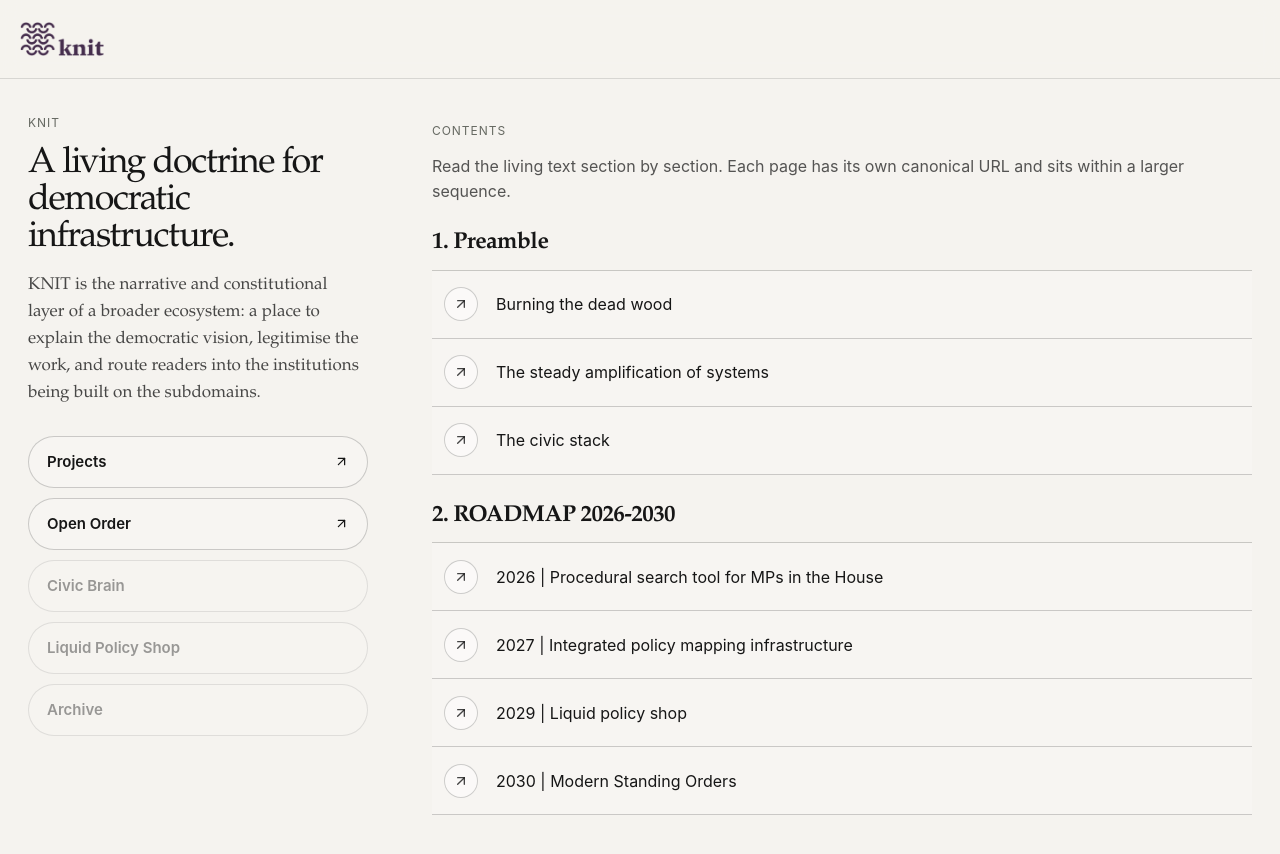
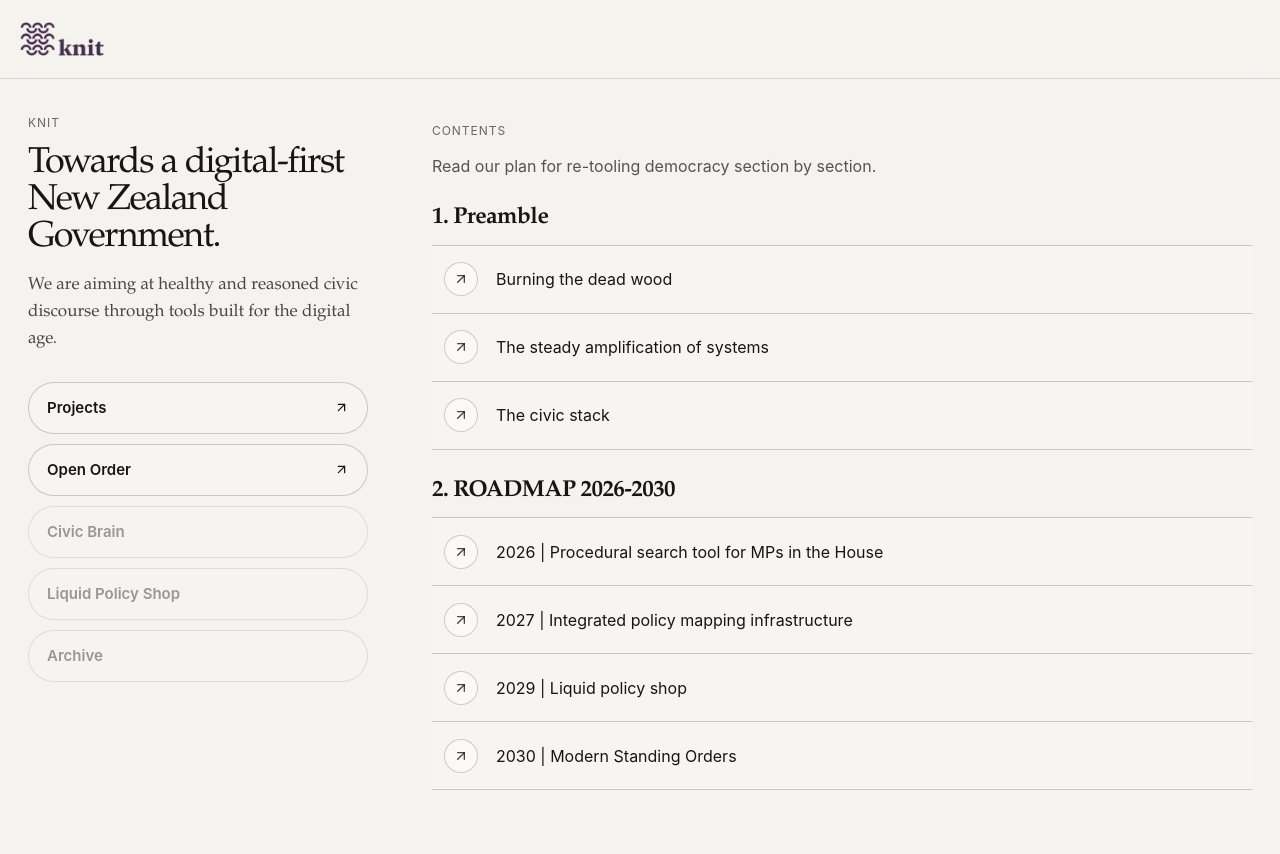
Before and after one commit to KNIT-NZ/knit, a Next.js app: page / in a window 1280 px wide. Shown: the top 854 px of the page. Built offline with nearby package versions, Linux system fonts and the light colour scheme.

Commit message:
ns polish

```diff
--- a/app/page.tsx
+++ b/app/page.tsx
@@ -22,7 +22,7 @@ const homeSidebarLinks = [
     enabled: false,
     external: true,
   },
-   {
+  {
     title: "Liquid Policy Shop",
     href: "https://tbd.knit.nz",
     enabled: false,
@@ -47,11 +47,12 @@ export default function HomePage() {
         <aside className="homeSidebar">
           <div className="homeSidebarCard">
             <div className="homeSidebarEyebrow">KNIT</div>
-            <h1 className="homeTitle">A living doctrine for democratic infrastructure.</h1>
+            <h1 className="homeTitle">
+              Towards a digital-first New Zealand Government.
+            </h1>
             <p className="homeIntro">
-              KNIT is the narrative and constitutional layer of a broader ecosystem:
-              a place to explain the democratic vision, legitimise the work, and route
-              readers into the institutions being built on the subdomains.
+              We are aiming at healthy and reasoned civic discourse through
+              tools built for the digital age.
             </p>
           </div>
 
@@ -76,7 +77,7 @@ export default function HomePage() {
                 >
                   <span className="projectRailLabel">{item.title}</span>
                 </div>
-              )
+              ),
             )}
           </div>
         </aside>
@@ -85,8 +86,7 @@ export default function HomePage() {
           <div className="homeSectionHeader">
             <div className="sectionLabel">Contents</div>
             <div className="homeDescription">
-              Read the living text section by section. Each page has its own canonical URL
-              and sits within a larger sequence.
+              Read our plan for re-tooling democracy section by section.
             </div>
           </div>
 
@@ -101,7 +101,12 @@ export default function HomePage() {
 
                 <div className="tocGroupList">
                   {items.map((item) => (
-                    <Link key={item.slug} href={`/${item.slug}`} scroll className="tocRow">
+                    <Link
+                      key={item.slug}
+                      href={`/${item.slug}`}
+                      scroll
+                      className="tocRow"
+                    >
                       <div className="tocRowIcon">
                         <ArrowUpRight size={16} />
                       </div>
```
